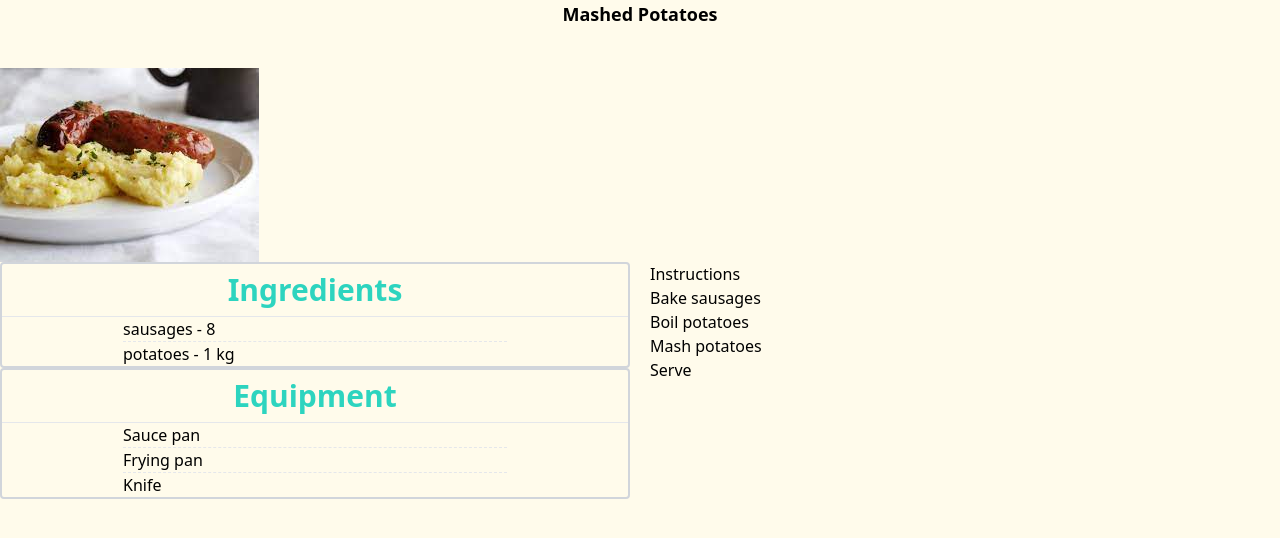
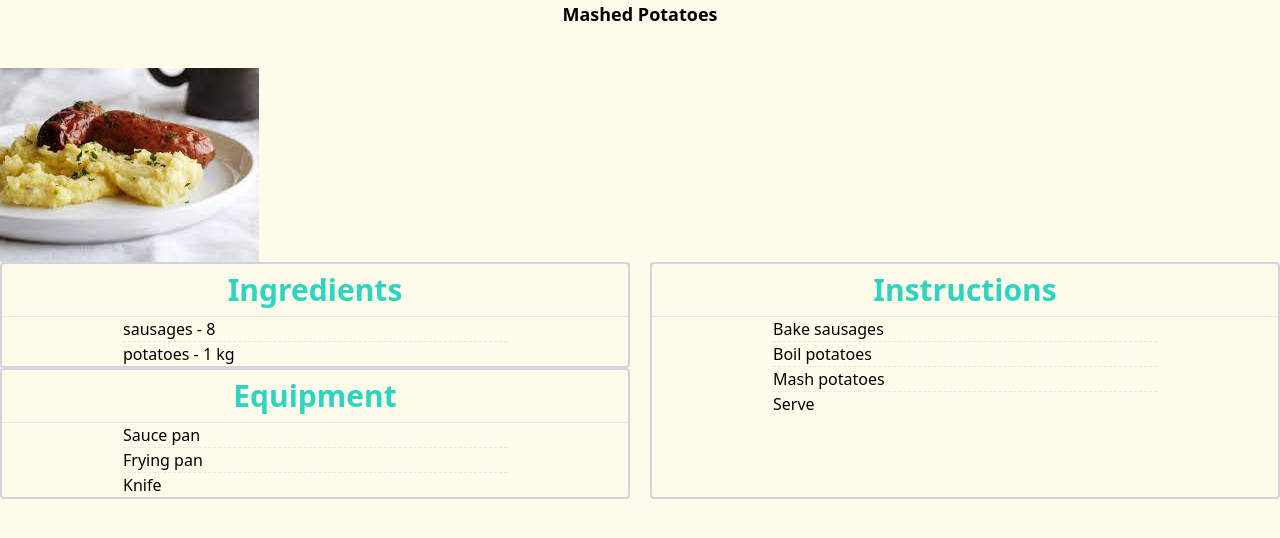
Before and after one commit to ic-monads/student-meals, a React (Vite) app: page /recipe/1 in a window 1280 px wide. Shown: the top 538 px of the page. Built offline with nearby package versions, Linux system fonts and the light colour scheme.

Commit message:
Fixed title sizing - 7xl seems not to work.

```diff
--- a/src/components/recipes/Ingredients.tsx
+++ b/src/components/recipes/Ingredients.tsx
@@ -7,7 +7,7 @@ export default function Ingredients({ ingredients } : { ingredients : Map<Ingred
       <h2 className="text-3xl font-bold text-teal-400 text-center p-2">
         Ingredients
       </h2>
-      <hr className="bg-gray-300 h-1/2"></hr>
+      <hr className="bg-gray-300"></hr>
       <ul className="grid max-w-sm grid-cols-1 mx-auto text-left divide-y divide-dashed">
         { ingredients && Array.from(ingredients).map(([i, q]) => {
           return (
--- a/src/components/recipes/Instructions.tsx
+++ b/src/components/recipes/Instructions.tsx
@@ -2,9 +2,12 @@ import { Instruction } from "../../interfaces/recipes/Instruction";
 
 export default function Instructions({ instructions } : { instructions : Instruction[] }) {
   return (
-    <div>
-      <h2>Instructions</h2>
-      <ol>
+    <div className="rounded border-gray-300 border-2">
+      <h2 className="text-3xl font-bold text-teal-400 text-center p-2">
+        Instructions
+      </h2>
+      <hr className="bg-gray-300"></hr>
+      <ol className="grid max-w-sm grid-cols-1 mx-auto text-left divide-y divide-dashed">
       {
         instructions && instructions.map(i => {
           return <li>{i.text}</li>
--- a/src/pages/recipes/RecipePage.tsx
+++ b/src/pages/recipes/RecipePage.tsx
@@ -16,11 +16,11 @@ export default function RecipePage() {
 
   return(
     <div className="bg-amber-50 h-screen">
-      <h1 className="font-sans text-5xl text-lg font-semibold text-center pb-10">
+      <h1 className="font-sans text-8xl text-lg font-semibold text-center pb-10">
         {recipe?.name}
       </h1>
       <img src={recipe?.images[0]} alt={recipe?.name}/>
-      <div className="grid grid-cols-2 gap-5">
+      <div className="grid grid-cols-2 gap-5 align-center">
         <div>
           <Ingredients ingredients={recipe?.ingredients!} />
           <Equipment equipment={recipe?.equipment!} />
--- a/src/pages/recipes/RecipesPage.tsx
+++ b/src/pages/recipes/RecipesPage.tsx
@@ -6,7 +6,7 @@ function RecipesPage() {
     return (
         <>
           <div className="bg-amber-50">
-            <h1 className="font-sans text-7xl text-lg font-semibold text-center pb-10">
+            <h1 className="font-sans text-8xl text-lg font-semibold text-center pb-10">
               Recipes
             </h1>
             <RecipeList recipes={ExampleRecipeList}/>
```
